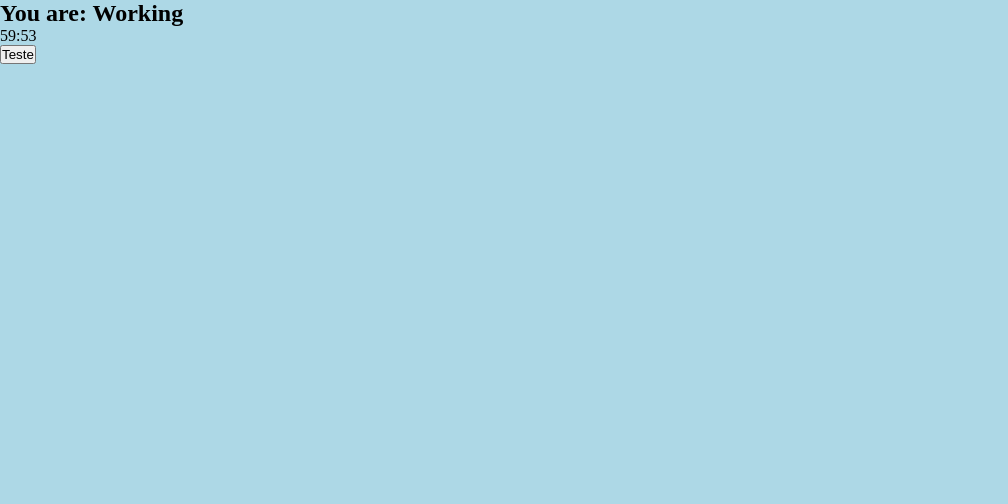
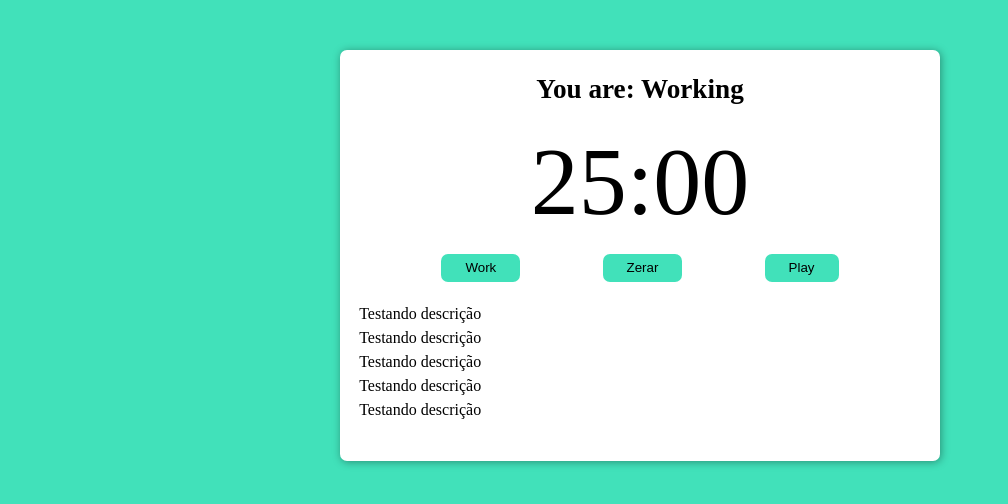
Before and after one commit to guilhermeferreira0/typescript-pomodoro-react, a React (Create React App) app: page / in a window 1280 px wide. Shown: the top 504 px of the page, without its empty margins (0-1008 px from the left). Built offline with nearby package versions, Linux system fonts and the light colour scheme.

Commit message:
Configurando butões

```diff
--- a/src/App.tsx
+++ b/src/App.tsx
@@ -3,8 +3,13 @@
 
 function App(): JSX.Element {
   return (
-    <div className="App">
-      <PomodoroTimer defaultPomodoroTime={3600} />
+    <div className="container">
+      <PomodoroTimer
+        pomodoroTime={1500}
+        shortRestTime={300}
+        longRestTime={900}
+        cycles={4}
+      />
     </div>
   );
 }
--- a/src/components/pomodoro-timer.tsx
+++ b/src/components/pomodoro-timer.tsx
@@ -4,20 +4,58 @@
 import { Timer } from './timer';
 
 interface Props {
-  defaultPomodoroTime: number;
+  pomodoroTime: number;
+  shortRestTime: number;
+  longRestTime: number;
+  cycles: number;
 }
 
 export function PomodoroTimer(props: Props): JSX.Element {
-  const [mainTime, setMainTime] = React.useState(props.defaultPomodoroTime);
-  useInterval(() => {
-    setMainTime(mainTime - 1);
-  }, 1000);
+  const [mainTime, setMainTime] = React.useState(props.pomodoroTime);
+  const [timeCounting, setTimeCounting] = React.useState(false);
+  const [working, setWorking] = React.useState(false);
+
+  React.useEffect(() => {
+    if (working) document.body.classList.add('working');
+  }, [working]);
+
+  useInterval(
+    () => {
+      setMainTime(mainTime - 1);
+    },
+    timeCounting ? 1000 : null,
+  );
+
+  const configureWork = () => {
+    setTimeCounting(true);
+    setWorking(true);
+  };
+
+  const configureTextButton = () => {
+    return timeCounting ? 'Pause' : 'Play';
+  };
 
   return (
     <div className="pomodoro">
       <h2>You are: Working</h2>
       <Timer mainTime={mainTime} />
-      <Button text="Teste" onClick={() => console.log('Funcionou')} />
+
+      <div className="controls">
+        <Button text="Work" onClick={() => configureWork()} />
+        <Button text="Zerar" onClick={() => setTimeCounting(false)} />
+        <Button
+          text={configureTextButton()}
+          onClick={() => setTimeCounting(!timeCounting)}
+        />
+      </div>
+
+      <div className="details">
+        <p>Testando descrição</p>
+        <p>Testando descrição</p>
+        <p>Testando descrição</p>
+        <p>Testando descrição</p>
+        <p>Testando descrição</p>
+      </div>
     </div>
   );
 }
--- a/src/index.css
+++ b/src/index.css
@@ -6,6 +6,67 @@
 }
 
 body {
+  max-width: 100vw;
+  max-height: 100vh;
   font-family: 'Times New Roman', Times, serif;
-  background-color: lightblue;
+  background-color: #41e1ba;
+  transition: background-color 300ms ease-in-out;
+  line-height: 1.5;
 }
+
+.container {
+  max-width: 640px;
+  margin: 0 auto;
+}
+
+.working {
+  background-color: #EF5D50;
+}
+
+.hidden {
+  display: none;
+}
+
+.pomodoro {
+  background-color: #FFF;
+  margin: 50px 20px;
+  padding: 1.2em;
+  border-radius: 7px;
+  box-shadow: 1px 1px 8px rgba(0, 0, 0, 0.37);
+}
+
+.pomodoro h2 {
+  font-size: 1.7rem;
+  text-align: center;
+}
+
+.pomodoro .timer {
+  font-size: 6rem;
+  text-align: center;
+}
+
+.pomodoro .controls {
+  display: flex;
+  justify-content: space-evenly;
+}
+
+.pomodoro button {
+  background-color: #41e1ba;
+  border: none;
+  padding: 0.4rem 1.5rem;
+  cursor: pointer;
+  border-radius: 7px;
+  transition: background-color 300ms ease-in-out;
+  display: inline-block;
+}
+
+.working .pomodoro button {
+  background-color: #EF5D50;
+  color: black;
+  font-weight: bold;
+  transition: all ease-in-out 0.7s;
+}
+
+.pomodoro .details {
+  margin: 20px 0;
+}
```
